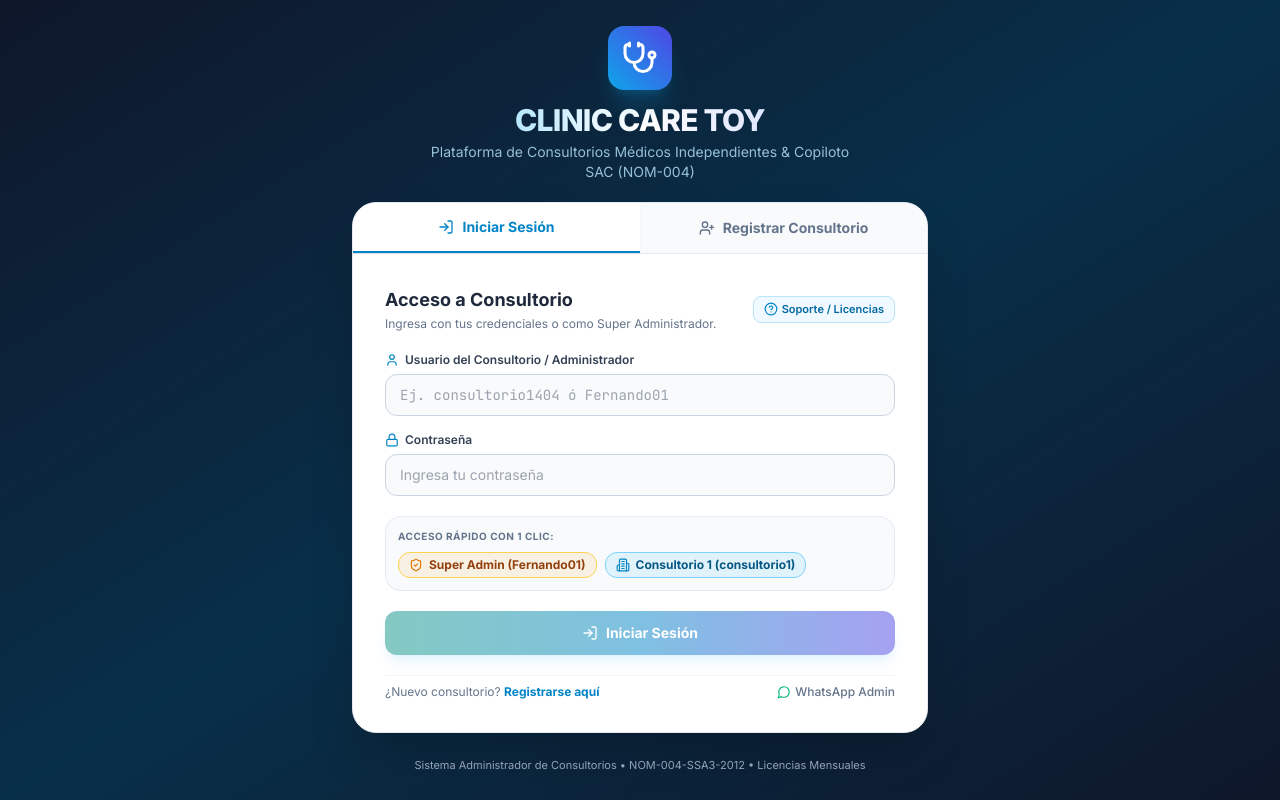
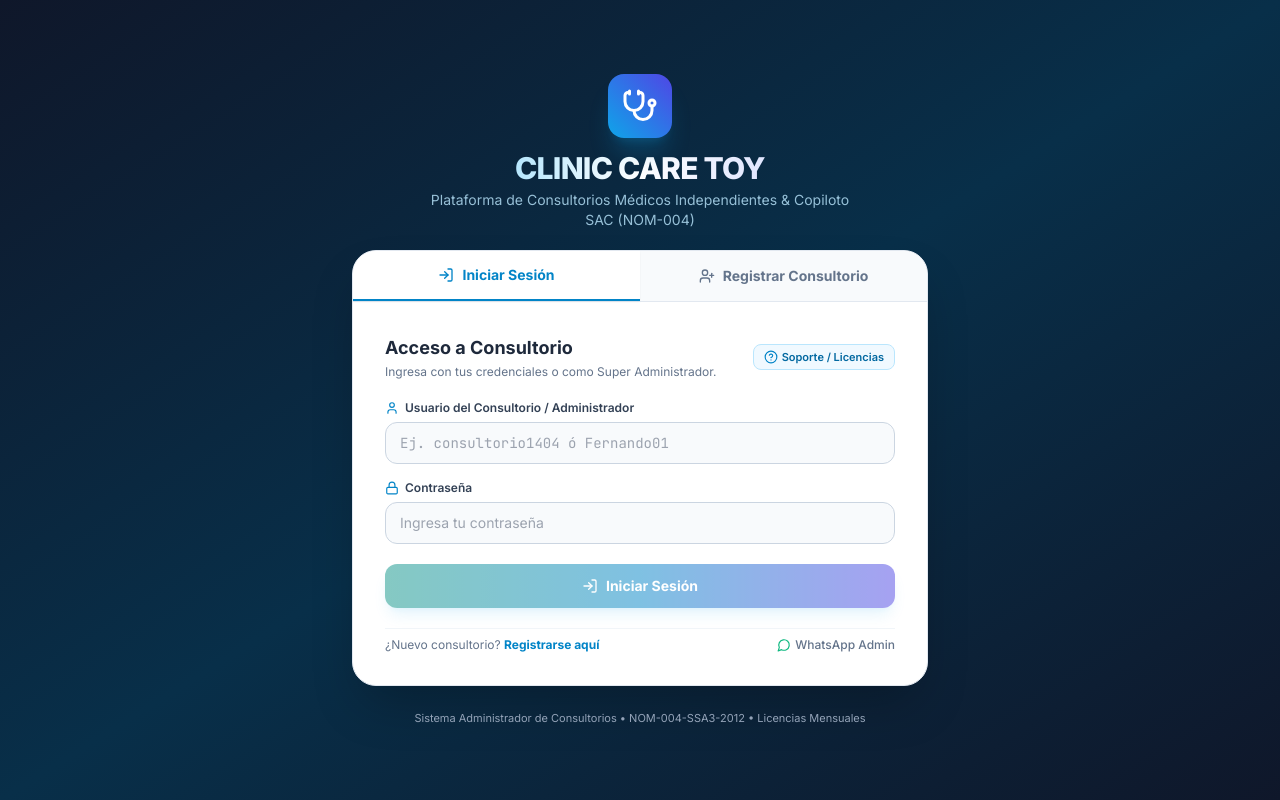
Before and after one commit to toybeatfer-blip/clinic-care-toy, a React (Vite) app: page / in a window 1280 px wide. Built offline with nearby package versions, Linux system fonts and the light colour scheme; no server answers.

Commit message:
sec: Remove Super Admin direct access button from login screen

```diff
--- a/src/components/AuthScreen.tsx
+++ b/src/components/AuthScreen.tsx
@@ -275,38 +275,6 @@ export const AuthScreen: React.FC<AuthScreenProps> = ({ onLoginSuccess }) => {
               </div>
             </div>
 
-            {/* Quick Access Helper */}
-            <div className="bg-slate-50 dark:bg-slate-800/50 p-3 rounded-2xl border border-slate-200/80 dark:border-slate-700/80 space-y-2">
-              <span className="text-[10px] font-bold text-slate-500 uppercase tracking-wider block">
-                Acceso Rápido con 1 Clic:
-              </span>
-              <div className="flex flex-wrap items-center gap-2">
-                <button
-                  type="button"
-                  onClick={() => {
-                    setLoginUser('Fernando01');
-                    setLoginPass('Bazzoka1313AS.');
-                  }}
-                  className="px-2.5 py-1 text-xs font-bold rounded-xl bg-amber-500/10 text-amber-800 dark:text-amber-300 border border-amber-300 dark:border-amber-700 hover:bg-amber-500/20 transition-all flex items-center gap-1.5 shadow-xs"
-                >
-                  <ShieldCheck className="w-3.5 h-3.5 text-amber-600" />
-                  <span>Super Admin (Fernando01)</span>
-                </button>
-
-                <button
-                  type="button"
-                  onClick={() => {
-                    setLoginUser('consultorio1');
-                    setLoginPass('1234');
-                  }}
-                  className="px-2.5 py-1 text-xs font-bold rounded-xl bg-sky-500/10 text-sky-800 dark:text-sky-300 border border-sky-300 dark:border-sky-700 hover:bg-sky-500/20 transition-all flex items-center gap-1.5 shadow-xs"
-                >
-                  <Building2 className="w-3.5 h-3.5 text-sky-600" />
-                  <span>Consultorio 1 (consultorio1)</span>
-                </button>
-              </div>
-            </div>
-
             <button
               type="submit"
               disabled={isSubmitting || !loginUser || !loginPass}
```
